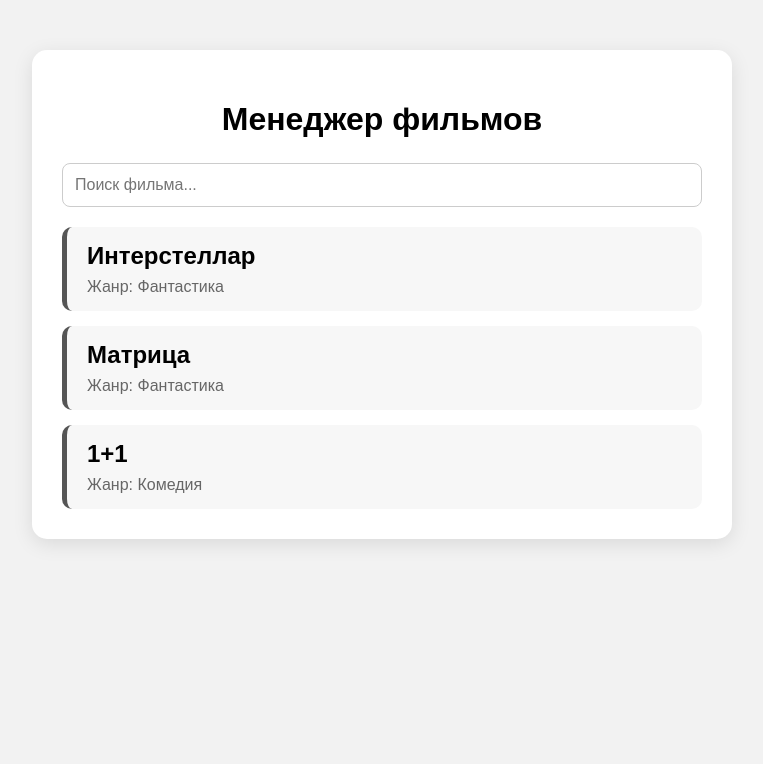
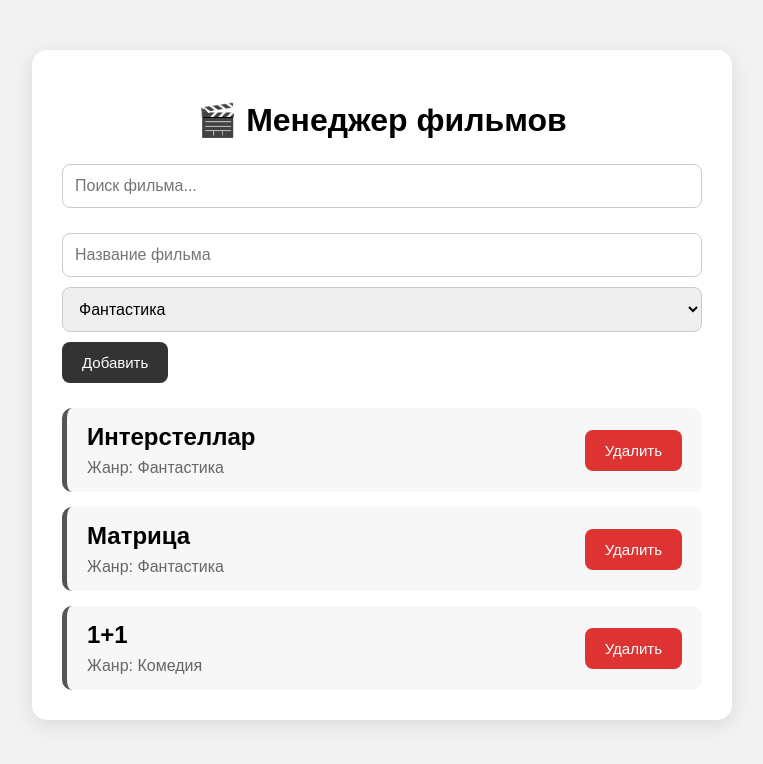
Before and after one commit to zhanaryszhumabay09-creator/django_homework, a React (Vite) app: page / in a window 1280 px wide. Shown: the top 764 px of the page, without its empty margins (258-1021 px from the left). Built offline with nearby package versions, Linux system fonts and the light colour scheme.

Commit message:
Add movie creation and deletion

```diff
--- a/src/App.css
+++ b/src/App.css
@@ -22,13 +22,33 @@ h1 {
   margin-bottom: 25px;
 }
 
-input {
+input,
+select {
   width: 100%;
   padding: 12px;
   font-size: 16px;
   border: 1px solid #ccc;
   border-radius: 8px;
-  margin-bottom: 20px;
+  margin-bottom: 10px;
+}
+
+.add-movie {
+  margin-top: 15px;
+  margin-bottom: 25px;
+}
+
+button {
+  padding: 12px 20px;
+  border: none;
+  border-radius: 8px;
+  cursor: pointer;
+  font-size: 15px;
+  background: #333;
+  color: white;
+}
+
+button:hover {
+  opacity: 0.8;
 }
 
 .movies {
@@ -42,6 +62,10 @@ input {
   background: #f7f7f7;
   border-radius: 10px;
   border-left: 5px solid #555;
+
+  display: flex;
+  justify-content: space-between;
+  align-items: center;
 }
 
 .movie-card h2 {
@@ -53,6 +77,10 @@ input {
   color: #666;
 }
 
+.delete-button {
+  background: #d33;
+}
+
 .not-found {
   text-align: center;
   font-size: 18px;
--- a/src/App.jsx
+++ b/src/App.jsx
@@ -2,9 +2,7 @@ import { useState } from "react";
 import "./App.css";
 
 function App() {
-  const [search, setSearch] = useState("");
-
-  const movies = [
+  const [movies, setMovies] = useState([
     {
       id: 1,
       title: "Интерстеллар",
@@ -20,7 +18,32 @@ function App() {
       title: "1+1",
       genre: "Комедия",
     },
-  ];
+  ]);
+
+  const [search, setSearch] = useState("");
+  const [title, setTitle] = useState("");
+  const [genre, setGenre] = useState("Фантастика");
+
+  const addMovie = () => {
+    if (title.trim() === "") {
+      return;
+    }
+
+    const newMovie = {
+      id: Date.now(),
+      title: title,
+      genre: genre,
+    };
+
+    setMovies([...movies, newMovie]);
+
+    setTitle("");
+    setGenre("Фантастика");
+  };
+
+  const deleteMovie = (id) => {
+    setMovies(movies.filter((movie) => movie.id !== id));
+  };
 
   const filteredMovies = movies.filter((movie) =>
     movie.title.toLowerCase().includes(search.toLowerCase())
@@ -28,8 +51,9 @@ function App() {
 
   return (
     <div className="app">
-      <h1> Менеджер фильмов</h1>
+      <h1>🎬 Менеджер фильмов</h1>
 
+      {/* Поиск */}
       <input
         type="text"
         placeholder="Поиск фильма..."
@@ -37,12 +61,45 @@ function App() {
         onChange={(e) => setSearch(e.target.value)}
       />
 
+      {/* Добавление фильма */}
+      <div className="add-movie">
+        <input
+          type="text"
+          placeholder="Название фильма"
+          value={title}
+          onChange={(e) => setTitle(e.target.value)}
+        />
+
+        <select
+          value={genre}
+          onChange={(e) => setGenre(e.target.value)}
+        >
+          <option value="Фантастика">Фантастика</option>
+          <option value="Комедия">Комедия</option>
+          <option value="Боевик">Боевик</option>
+          <option value="Драма">Драма</option>
+          <option value="Ужасы">Ужасы</option>
+        </select>
+
+        <button onClick={addMovie}>Добавить</button>
+      </div>
+
+      {/* Список фильмов */}
       <div className="movies">
         {filteredMovies.length > 0 ? (
           filteredMovies.map((movie) => (
             <div className="movie-card" key={movie.id}>
-              <h2>{movie.title}</h2>
-              <p>Жанр: {movie.genre}</p>
+              <div>
+                <h2>{movie.title}</h2>
+                <p>Жанр: {movie.genre}</p>
+              </div>
+
+              <button
+                className="delete-button"
+                onClick={() => deleteMovie(movie.id)}
+              >
+                Удалить
+              </button>
             </div>
           ))
         ) : (
```
